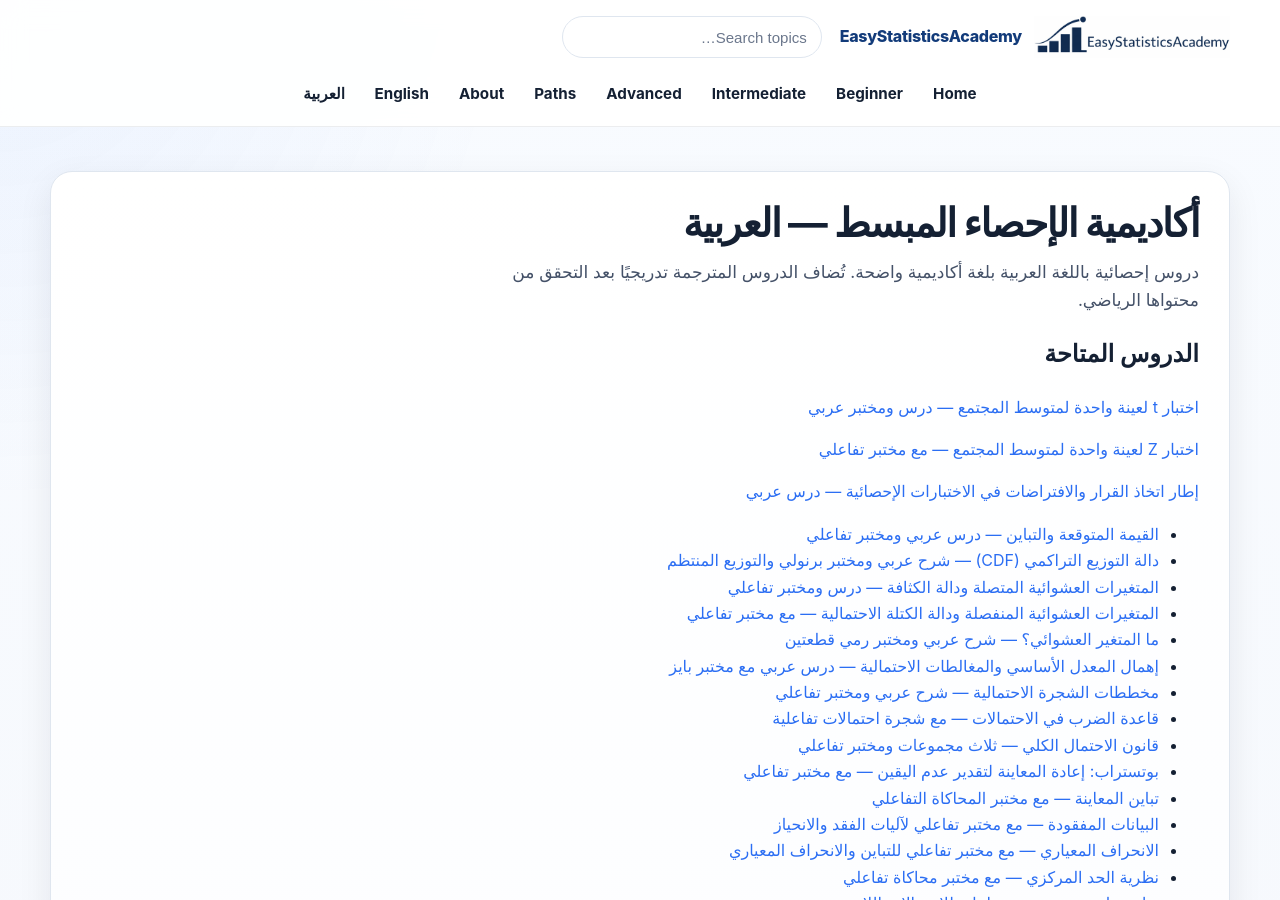
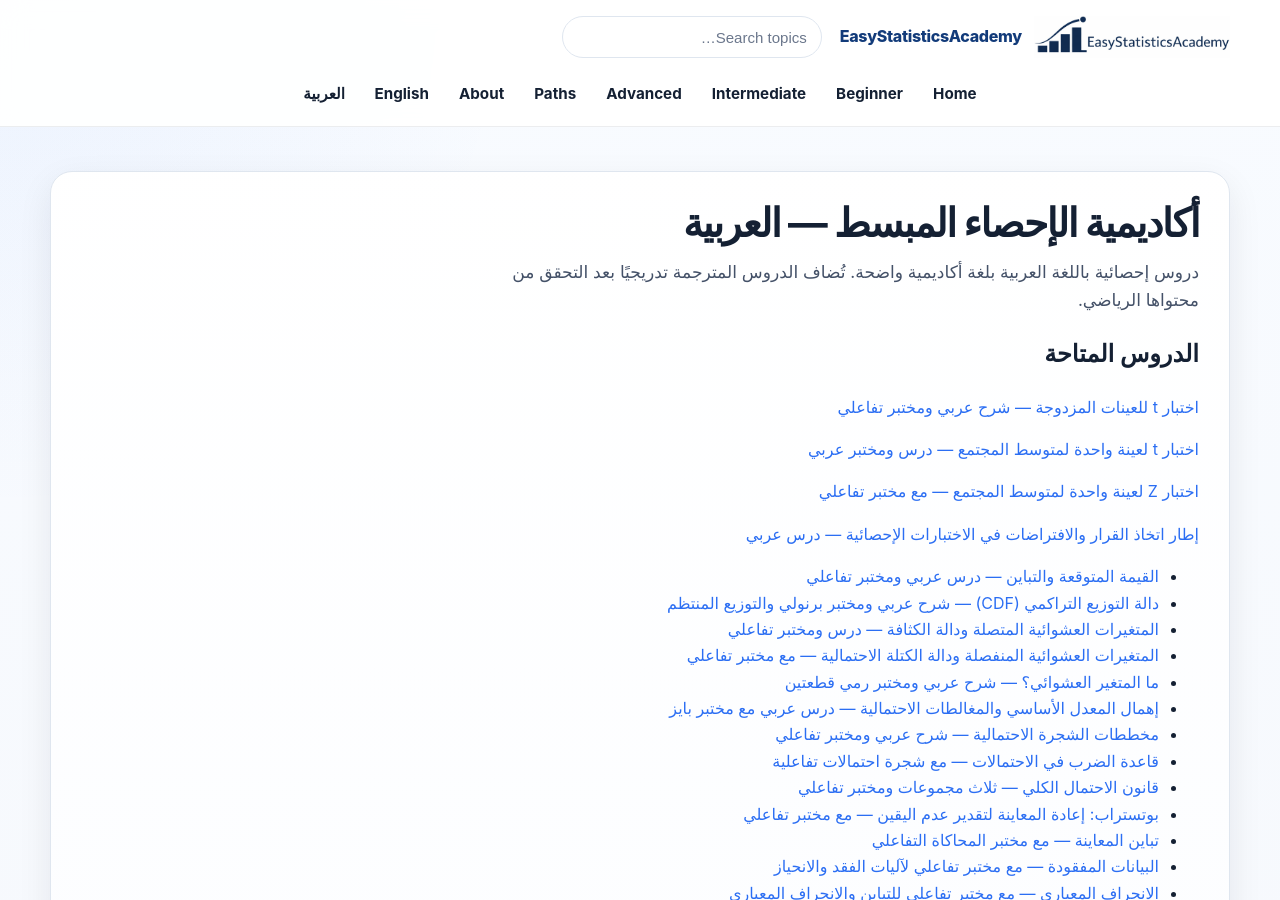
Before and after one commit to ammar-homaida-statistics/easystatisticsacademy, a Jekyll site: the page built from ar/index.md, in a window 1280 px wide and 900 px high. Built offline with Jekyll 4.4.1, drawn with Linux system fonts in a browser that asks for light colours.

Commit message:
Batch #88: publish Arabic paired t navigation

```diff
--- a/ar/index.md
+++ b/ar/index.md
@@ -9,6 +9,7 @@
 <h1>أكاديمية الإحصاء المبسط — العربية</h1>
 <p class="lead">دروس إحصائية باللغة العربية بلغة أكاديمية واضحة. تُضاف الدروس المترجمة تدريجيًا بعد التحقق من محتواها الرياضي.</p>
 <h2>الدروس المتاحة</h2>
+<p><a href="/ar/inference/classical-tests/paired-t-test/">اختبار t للعينات المزدوجة — شرح عربي ومختبر تفاعلي</a></p>
 <p><a href="/ar/inference/classical-tests/one-sample-t-test-for-mean/">اختبار t لعينة واحدة لمتوسط المجتمع — درس ومختبر عربي</a></p>
 <p><a href="/ar/inference/classical-tests/one-sample-z-test-for-mean/">اختبار Z لعينة واحدة لمتوسط المجتمع — مع مختبر تفاعلي</a></p>
 <p><a href="/ar/inference/classical-tests/decision-framework-and-assumptions/">إطار اتخاذ القرار والافتراضات في الاختبارات الإحصائية — درس عربي</a></p>
```
